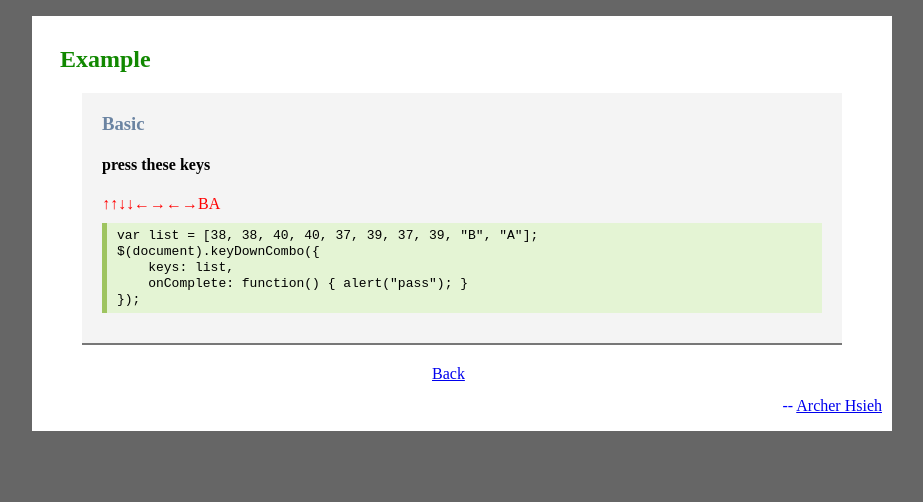
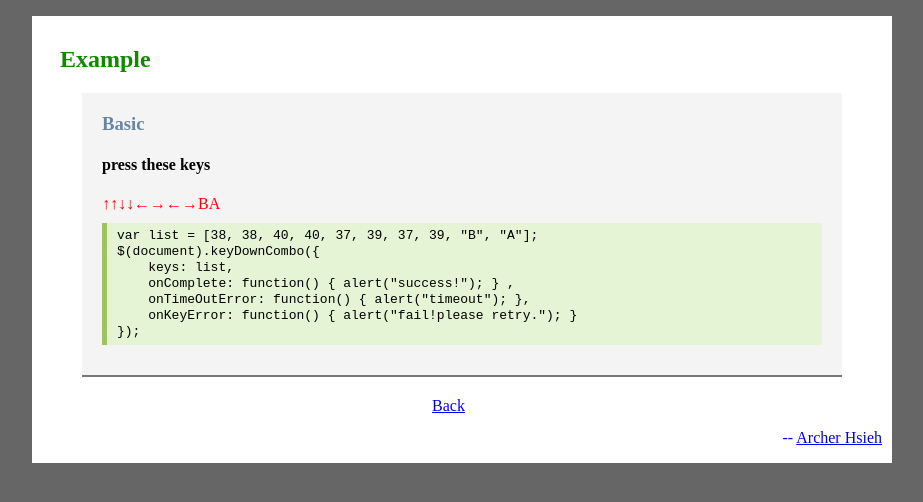
Before and after one commit to Archer8685/jquery-keydowncombo, a plain HTML site: page examples/basic.html in a window 1280 px wide. Shown: the whole page, without its empty margins (178-1101 px from the left). Drawn offline with Linux system fonts and the light colour scheme.

Commit message:
modify demo pages.

```diff
--- a/examples/basic.html
+++ b/examples/basic.html
@@ -12,7 +12,9 @@
           var list = [38, 38, 40, 40, 37, 39, 37, 39, "B", "A"];
           $(document).keyDownCombo({
               keys: list,
-              onComplete: function() { alert("success!"); }
+              onComplete: function() { alert("success!"); } ,
+              onTimeOutError: function() { alert("timeout"); },
+              onKeyError: function() { alert("fail!please retry."); }
           });
         });
     </script>
@@ -28,7 +30,9 @@
 var list = [38, 38, 40, 40, 37, 39, 37, 39, "B", "A"];
 $(document).keyDownCombo({
     keys: list,
-    onComplete: function() { alert("pass"); }
+    onComplete: function() { alert("success!"); } ,
+    onTimeOutError: function() { alert("timeout"); },
+    onKeyError: function() { alert("fail!please retry."); }
 });</pre>
     </div>
     <div class="back">
--- a/keydowncombo.jquery.json
+++ b/keydowncombo.jquery.json
@@ -1,6 +1,6 @@
 {
   "name": "keydowncombo",
-  "version": "0.1.4",
+  "version": "0.1.5",
   "title": "KeyDownCombo",
   "description": "A jQuery plugin that add keydown combo event.",
   "keywords": [
```
Also changed, not shown: examples/input.html (+6 -2 lines), 1 other file.
